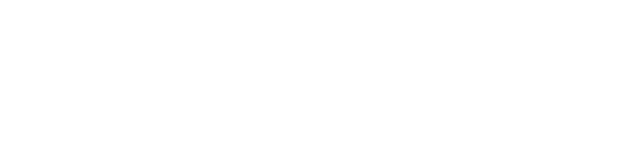
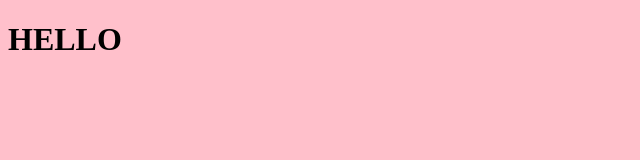
Before and after one commit to TonyGeorgiou/github-pages-demo, a plain HTML site: page index.html in a window 1280 px wide. Shown: the whole page, without its empty margins (0-640 px from the left). Drawn offline with Linux system fonts and the light colour scheme.

Commit message:
added text

```diff
--- a/css/style.css
+++ b/css/style.css
@@ -1,4 +1,3 @@
 body {
   background-color: pink;
-
 }
--- a/index.html
+++ b/index.html
@@ -5,11 +5,11 @@
   <meta name="viewport" content="width=
   , initial-scale=1.0">
   <meta http-equiv="X-UA-Compatible" content="ie=edge">
-  <link rel="stylesheet href="css/style.css">
+  <link rel="stylesheet" href="css/style.css">
 
-  <title>Document</title>
+  <title>Document new title</title>
 </head>
 <body>
-
+<h1>HELLO</h1>
 </body>
 </html>
```
